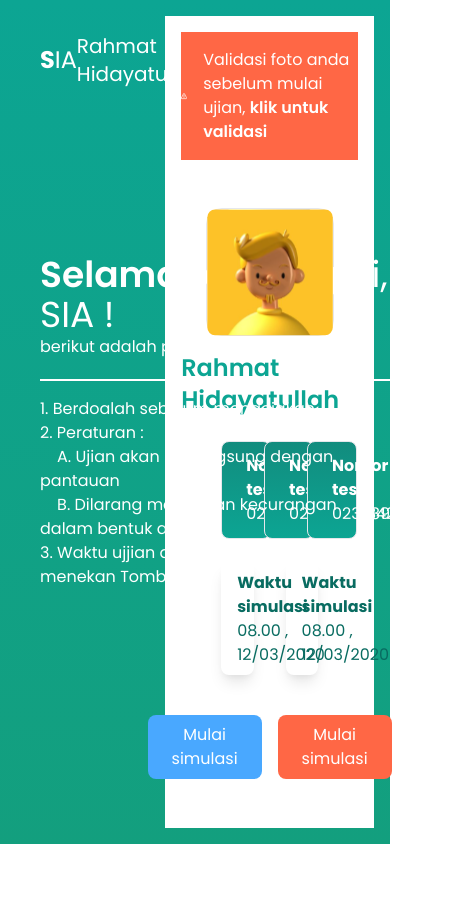
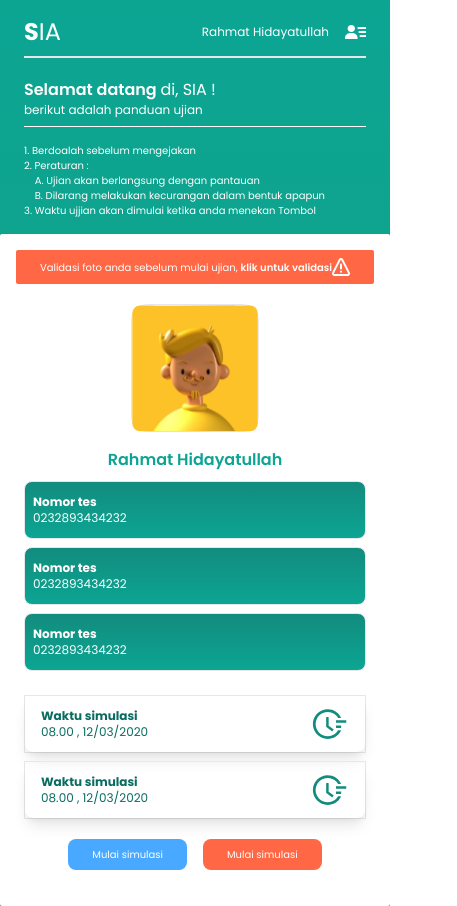
Before and after one commit to rahmathidayatullah/Project-SIA, a React (Create React App) app: page /home in a window 390 px wide. Shown: the whole page, 457 px wide, since content can reach past the window. Before the commit the page ends 844 px from the top, so only its background shows below. Built offline with nearby package versions, Linux system fonts and the light colour scheme; no server answers.

Commit message:
update responsive login clear, home clear, quis 60% clear

```diff
--- a/src/assets/styles/style.css
+++ b/src/assets/styles/style.css
@@ -1,9 +1,29 @@
-.bg-home{
-    background: linear-gradient(180deg, #0CA593 0%, #139F7E 100%);
+.bg-home {
+  background: linear-gradient(180deg, #0ca593 0%, #139f7e 100%);
 }
-.bg-card{
-    background: linear-gradient(180deg, #128C7E 0%, #0CA593 100%);
+.bg-card {
+  background: linear-gradient(180deg, #128c7e 0%, #0ca593 100%);
 }
-.shadow-card{
-   box-shadow: drop-shadow(0px 4px 23px rgba(0, 0, 0, 0.09));
+.shadow-card {
+  box-shadow: drop-shadow(0px 4px 23px rgba(0, 0, 0, 0.09));
 }
+
+::-webkit-scrollbar {
+  width: 8px;
+}
+
+/* Track */
+::-webkit-scrollbar-track {
+  background: #efefef;
+}
+
+/* Handle */
+::-webkit-scrollbar-thumb {
+  background: #d8d8d8;
+  border-radius: 10px;
+}
+
+/* Handle on hover */
+::-webkit-scrollbar-thumb:hover {
+  background: #555;
+}
--- a/src/components/Modal/index.js
+++ b/src/components/Modal/index.js
@@ -1,19 +1,19 @@
 import React from "react";
 import IconClose from "assets/icon/Close";
-
 
 export default function Modal({ show, close, header, content, footer }) {
   return (
     <div
-      className={`fixed h-screen inset-0 w-full bg-black bg-opacity-80 z-10 duration-200 ${show ? "top-0" : "-top-full"
-        }`}
+      className={`fixed h-screen inset-0 w-full bg-black bg-opacity-80 z-10 duration-200 ${
+        show ? "top-0" : "-top-full"
+      }`}
     >
       <div
         className="bg-white absolute left-1/2 top-1/2 transform -translate-y-1/2 -translate-x-1/2 rounded-lg h-96 w-96"
         style={{ maxHeight: "100vh" }}
       >
         {/* head */}
-        <div className="flex items-center justify-between p-4 border-b relative">
+        <div className="flex items-center justify-between p-4 border-b relative z-10">
           {header}
           <IconClose onClick={close} />
         </div>
--- a/src/index.css
+++ b/src/index.css
@@ -1,5 +1,4 @@
-@import url('https://fonts.googleapis.com/css2?family=Poppins:ital,wght@0,100;0,200;0,300;0,400;0,500;0,600;0,700;0,800;0,900;1,100;1,200;1,300;1,400;1,500;1,600;1,700;1,800;1,900&display=swap');
-
+@import url("https://fonts.googleapis.com/css2?family=Poppins:ital,wght@0,100;0,200;0,300;0,400;0,500;0,600;0,700;0,800;0,900;1,100;1,200;1,300;1,400;1,500;1,600;1,700;1,800;1,900&display=swap");
 
 @tailwind base;
 @tailwind components;
--- a/src/pages/Home/index.js
+++ b/src/pages/Home/index.js
@@ -6,28 +6,27 @@ import IconHero from "assets/icon/ImageHero.svg";
 import IconKamera from "assets/icon/Kamera";
 import IconCheck from "assets/icon/Check";
 import Modal from "components/Modal";
-import Webcam from 'react-webcam'
+import Webcam from "react-webcam";
 
 export default function Home() {
   const [showModal, setShowModal] = React.useState(false);
-  const webcamRef = React.useRef(null)
-  const [image, setImage] = React.useState("")
+  const webcamRef = React.useRef(null);
+  const [image, setImage] = React.useState("");
   const [field, setField] = React.useState({
-    image: ''
-  })
+    image: "",
+  });
 
   const capture = React.useCallback(async () => {
-    const imageSrc = webcamRef.current.getScreenshot()
-    setImage(imageSrc)
-  }, [webcamRef])
+    const imageSrc = webcamRef.current.getScreenshot();
+    setImage(imageSrc);
+  }, [webcamRef]);
 
   const handleSaveImage = () => {
-    setField({ ...field, image: image })
-  }
-
+    setField({ ...field, image: image });
+  };
 
   return (
-    <div className="w-screen h-screen bg-home relative p-4">
+    <div className="w-screen lg:h-screen bg-home relative lg:p-4 overflow-y-scroll lg:overflow-hidden z-20">
       {/* itersect */}
       {/* <img src={Intersect} className="absolute" /> */}
       {/* <img src={Intersect1} /> */}
@@ -53,21 +52,28 @@ export default function Home() {
                   height={420}
                   ref={webcamRef}
                   screenshotFormat="image/jpeg"
-                  width={'500'}
+                  width={"500"}
                   mirrored={true}
                 />
               </div>
             </div>
           </div>
         }
-
         footer={
           <div className="absolute left-0 bottom-0 flex items-center justify-between w-full p-4 border-t bg-white rounded-bl-lg rounded-br-lg">
-            <button onClick={capture} className="px-4 py-2 rounded-lg border bg-blue font-medium text-white text-sm hover:bg-opacity-80 duration-200 flex items-center">
+            <button
+              onClick={capture}
+              className="px-4 py-2 rounded-lg border bg-blue font-medium text-white text-sm hover:bg-opacity-80 duration-200 flex items-center"
+            >
               <IconKamera className="mr-2" />
               <p>Ambil foto</p>
             </button>
-            <button onClick={() => { handleSaveImage() }} className="px-4 py-2 rounded-lg border bg-orange font-medium text-white text-sm hover:bg-opacity-80 duration-200 flex items-center">
+            <button
+              onClick={() => {
+                handleSaveImage();
+              }}
+              className="px-4 py-2 rounded-lg border bg-orange font-medium text-white text-sm hover:bg-opacity-80 duration-200 flex items-center"
+            >
               <IconCheck className="mr-2" />
               <p>Selesai</p>
             </button>
@@ -75,27 +81,38 @@ export default function Home() {
         }
       />
 
-      <div className="grid grid-cols-12 h-full">
-        <div className="col-span-5 h-full py-4 px-6">
-          <div className="flex items-center justify-between">
+      <div className="grid grid-cols-12  h-full">
+        <div className="col-span-12 lg:col-span-5 h-full py-4 px-6 relative">
+          <div className="flex items-center justify-between border-b-2 pb-2 sm:pb-0 sm:border-none">
             <h1 className="font-bold text-white text-2xl">
               S<span className="font-normal">IA</span>
             </h1>
-            <div className="flex items-center text-xl">
+            <div className="flex items-center text-xs xshome:text-xl">
               <p className="text-white mr-4">Rahmat Hidayatullah</p>
               <IconAccount />
             </div>
           </div>
           {/* many text */}
-          <div className="absolute top-1/2 transform -translate-y-1/2">
-            <h1 className="text-4xl text-white">
+          <div className="static lg:absolute top-1/2 transform-none lg:transform -translate-y-1/2 mt-5 sm:mt-3 lg:mt-0">
+            <h1 className="text-base xshome:text-2xl xl:text-4xl text-white">
               <span className="font-semibold">Selamat datang&nbsp;</span>di, SIA
               !
             </h1>
-            <h2 className="pb-5 border-b-2 border-white text-white">
+            <h2
+              className="
+            pb-2
+            sm:pb-5
+            border-b
+            sm:border-b-2
+            border-white
+             text-white
+             text-xs
+             xshome:text-sm
+              xl:text-base"
+            >
               berikut adalah panduan ujian{" "}
             </h2>
-            <ul className="mt-4 text-white">
+            <ul className="mt-4 text-white text-litle xshome:text-xs xl:text-base">
               <li>1. Berdoalah sebelum mengejakan</li>
               <li>2. Peraturan :</li>
               <li>
@@ -110,11 +127,11 @@ export default function Home() {
             </ul>
           </div>
         </div>
-        <div className="col-span-7 h-full">
-          <div className="bg-white p-4 h-full">
-            <div className="w-full flex justify-center items-center bg-orange py-4">
-              <IconAlert className="mr-4" />
-              <h1 className="text-white">
+        <div className="col-span-12 lg:col-span-7 h-full overflow-y-scroll bg-white rounded-sm">
+          <div className="p-4 h-full">
+            <div className="w-full flex justify-center items-center bg-orange py-2 xl:py-4 rounded-sm ">
+              <IconAlert className="mr-4 order-2 sm:order-none" />
+              <h1 className="text-white text-litle xshome:text-sm xl:text-base order-1 sm:order-none pl-4 sm:pl-0">
                 Validasi foto anda sebelum mulai ujian,&nbsp;
                 <span
                   className="font-semibold cursor-pointer border-b border-transparent hover:border-white duration-150"
@@ -125,42 +142,42 @@ export default function Home() {
               </h1>
             </div>
             {/* image profile */}
-            <div className="w-full justify-center items-center flex-col flex mt-12">
+            <div className="w-full justify-center items-center flex-col flex mt-5 xl:mt-12">
               <div className="w-32 h-32 border rounded-2xl">
                 {/* here image */}
                 <div className="relative">
                   <img src={image === "" ? IconHero : image} />
                 </div>
               </div>
-              <h1 className="mt-4 font-semibold text-green1 text-2xl">
+              <h1 className="mt-4 font-semibold text-green1 text-base xshome:text-xl xl:text-2xl">
                 Rahmat Hidayatullah
               </h1>
               <hr />
             </div>
             {/* list identitas text */}
-            <div className="grid grid-cols-3 gap-8 mt-6 px-10">
-              <div className="col-span-1">
-                <div className="rounded-lg px-6 py-3 text-white border bg-card">
+            <div className="grid grid-cols-3 gap-2 xl:gap-8 mt-2 xl:mt-6 px-2 xl:px-10 text-xs xshome:text-sm xl:text-base">
+              <div className="col-span-3 sm:col-span-1">
+                <div className="rounded-lg px-2 xl:px-6 py-3 text-white border bg-card">
                   <p className="font-bold">Nomor tes</p>
                   <p>0232893434232</p>
                 </div>
               </div>
-              <div className="col-span-1">
-                <div className="rounded-lg px-6 py-3 text-white border bg-card">
+              <div className="col-span-3 sm:col-span-1">
+                <div className="rounded-lg px-2 xl:px-6 py-3 text-white border bg-card">
                   <p className="font-bold">Nomor tes</p>
                   <p>0232893434232</p>
                 </div>
               </div>
-              <div className="col-span-1">
-                <div className="rounded-lg px-6 py-3 text-white border bg-card">
+              <div className="col-span-3 sm:col-span-1">
+                <div className="rounded-lg px-2 xl:px-6 py-3 text-white border bg-card">
                   <p className="font-bold">Nomor tes</p>
                   <p>0232893434232</p>
                 </div>
               </div>
             </div>
             {/* list waktu tes */}
-            <div className="grid grid-cols-2 gap-8 mt-6 px-10">
-              <div className="col-span-1">
+            <div className="grid grid-cols-2 gap-2 sm:gap-8 mt-6 px-2 xl:px-10 text-xs xshome:text-sm xl:text-base">
+              <div className="col-span-2 border sm:border-none sm:col-span-1">
                 <div className="flex items-center w-full justify-between shadow-lg px-4 py-2 rounded-lg">
                   <div className="text-green">
                     <p className="font-bold">Waktu simulasi</p>
@@ -169,7 +186,7 @@ export default function Home() {
                   <IconTime />
                 </div>
               </div>
-              <div className="col-span-1">
+              <div className="col-span-2 border sm:border-none sm:col-span-1">
                 <div className="flex items-center w-full justify-between shadow-lg px-4 py-2 rounded-lg">
                   <div className="text-green">
                     <p className="font-bold">Waktu simulasi</p>
@@ -180,7 +197,7 @@ export default function Home() {
               </div>
             </div>
             {/* button */}
-            <div className="flex w-full justify-center items-center mt-10">
+            <div className="flex w-full justify-center items-center mt-5 xl:mt-10 pb-5 text-litle xshome:text-sm xl:text-base">
               <button className="mr-4 px-6 py-2 rounded-lg bg-blue text-white hover:bg-opacity-80 9uration-200">
                 Mulai simulasi
               </button>
--- a/tailwind.config.js
+++ b/tailwind.config.js
@@ -35,6 +35,12 @@ module.exports = {
       fontSize: {
         litle: "10px",
       },
+      spacing: {
+        "497px": "497px",
+      },
+      screens: {
+        xshome: "438px",
+      },
     },
   },
   variants: {
```
Also changed, not shown: src/pages/Login/index.js (+11 -14 lines), src/pages/Quis/index.js (+45 -23 lines).
